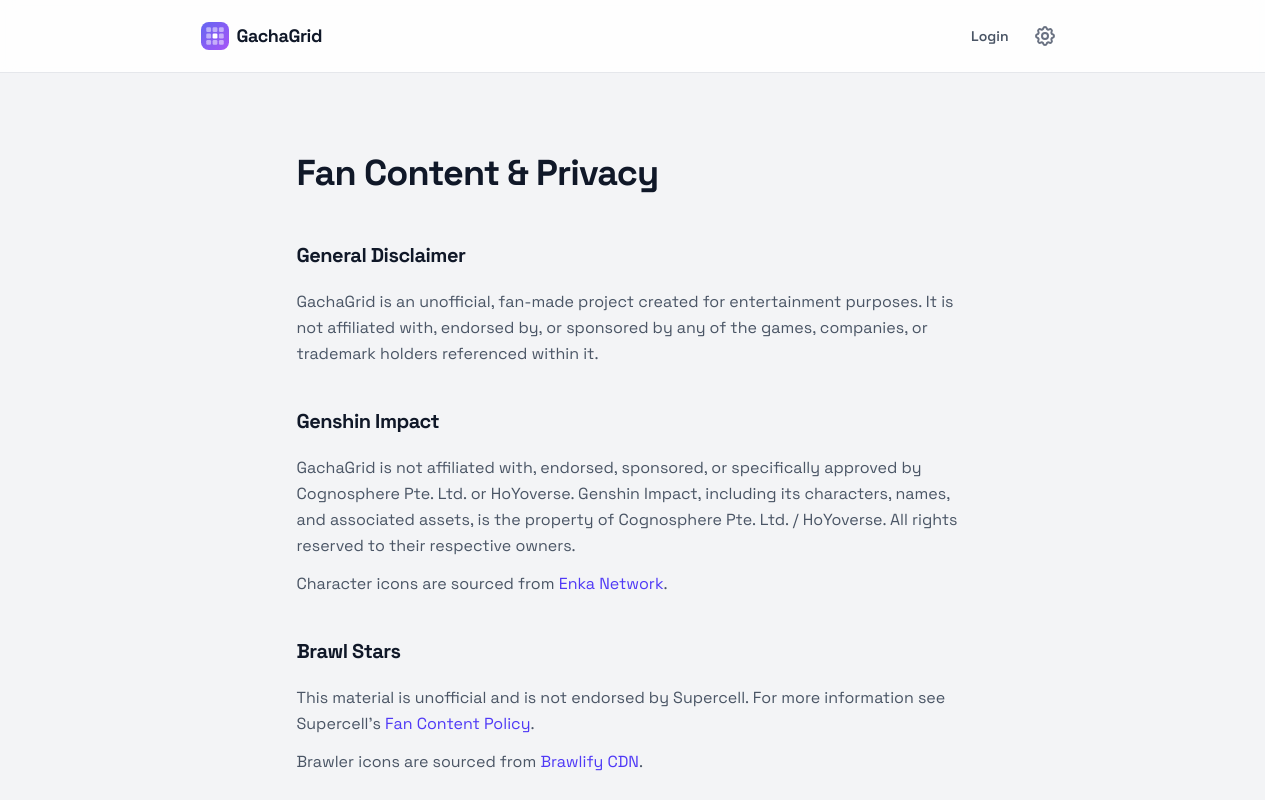
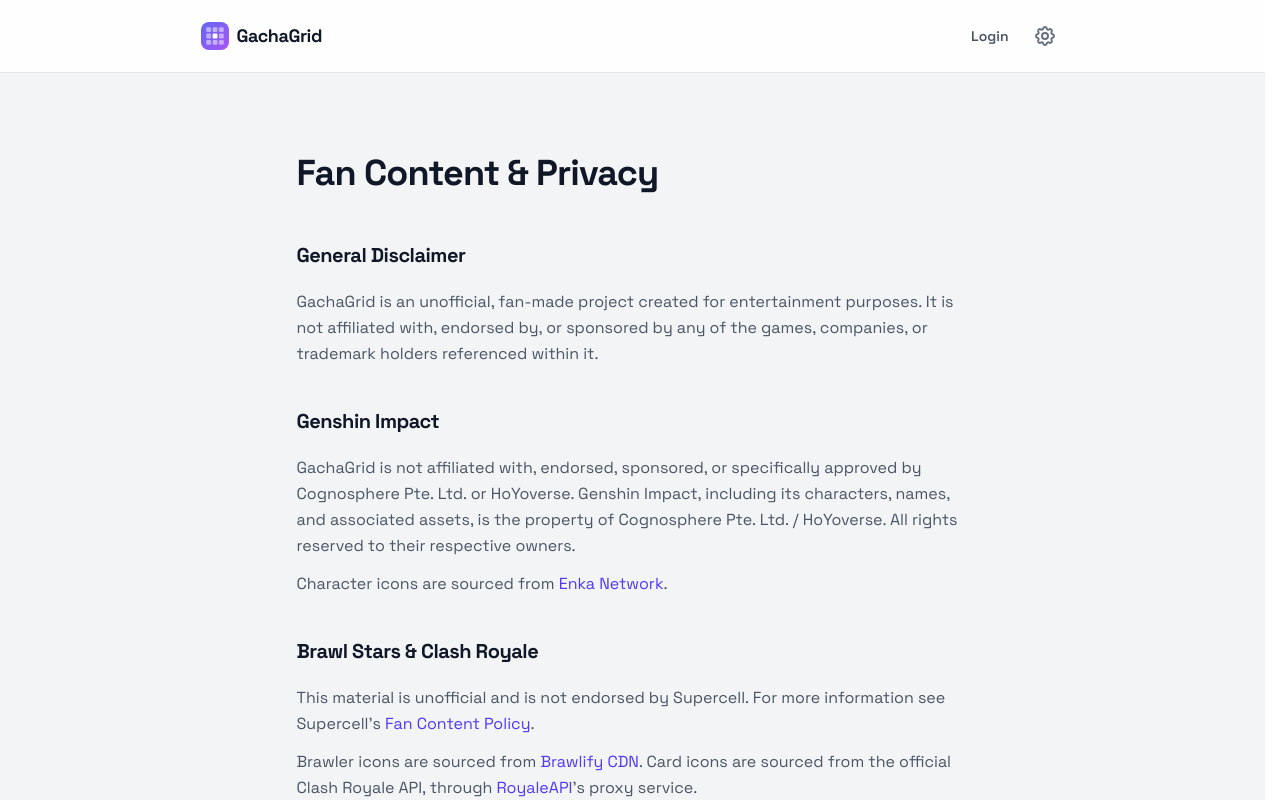
Before and after one commit to outlierSlug/immaculate-grid-engine, a React (Vite) app in the folder frontend/: page /legal in a window 1280 px wide. Shown: the top 800 px of the page. Built offline with nearby package versions, Linux system fonts and the light colour scheme; no server answers.

Commit message:
fix: Add Clash Royale to the legal page and sitemap

```diff
--- a/frontend/src/pages/LegalPage.tsx
+++ b/frontend/src/pages/LegalPage.tsx
@@ -40,7 +40,7 @@
         </section>
 
         <section className="flex flex-col gap-3">
-          <h2 className="text-xl font-bold tracking-tight mb-2">Brawl Stars</h2>
+          <h2 className="text-xl font-bold tracking-tight mb-2">Brawl Stars &amp; Clash Royale</h2>
           <p className="text-gray-600 dark:text-gray-400 leading-relaxed">
             This material is unofficial and is not endorsed by Supercell. For more information see Supercell's{' '}
             <a
@@ -63,7 +63,16 @@
             >
               Brawlify CDN
             </a>
-            .
+            . Card icons are sourced from the official Clash Royale API, through{' '}
+            <a
+              href="https://docs.royaleapi.com/"
+              target="_blank"
+              rel="noreferrer"
+              className="text-indigo-600 dark:text-indigo-400 hover:underline"
+            >
+              RoyaleAPI
+            </a>
+            's proxy service.
           </p>
         </section>
 
```
Also changed, not shown: 1 other file (tests, documents, lock files or other folders).
